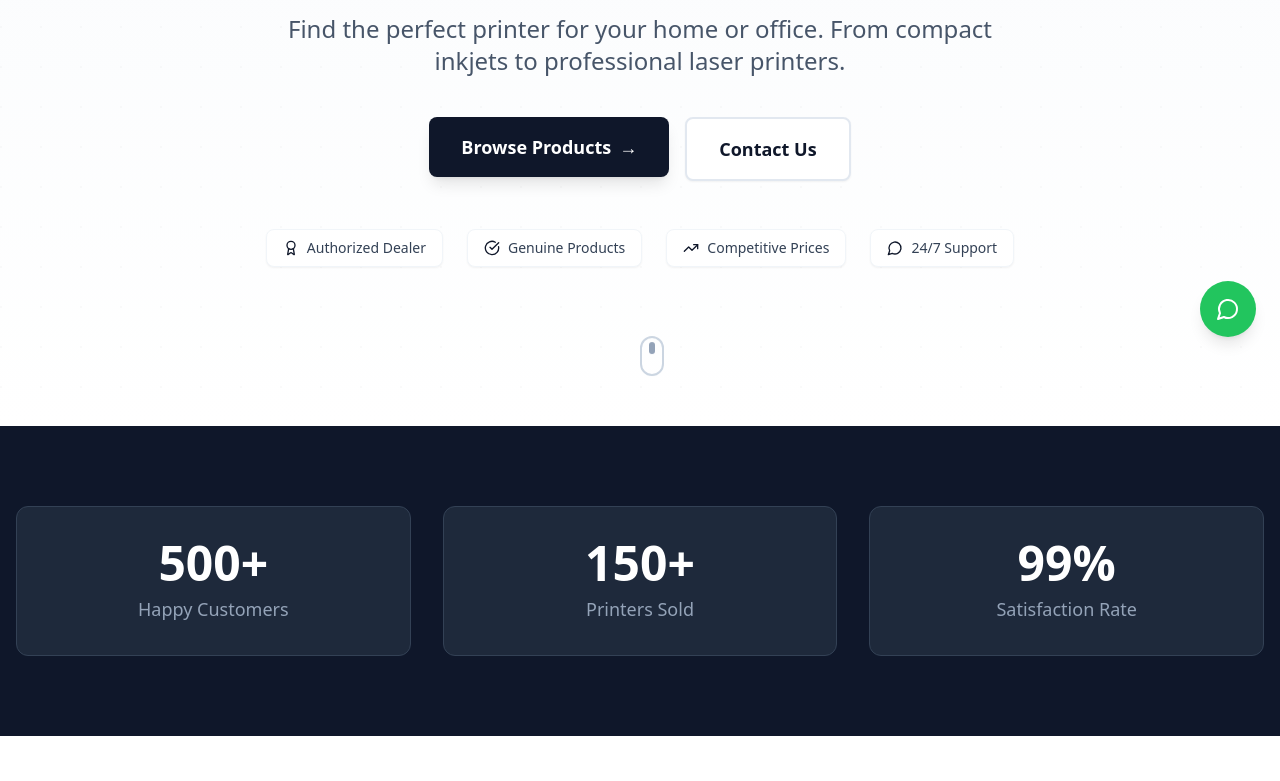
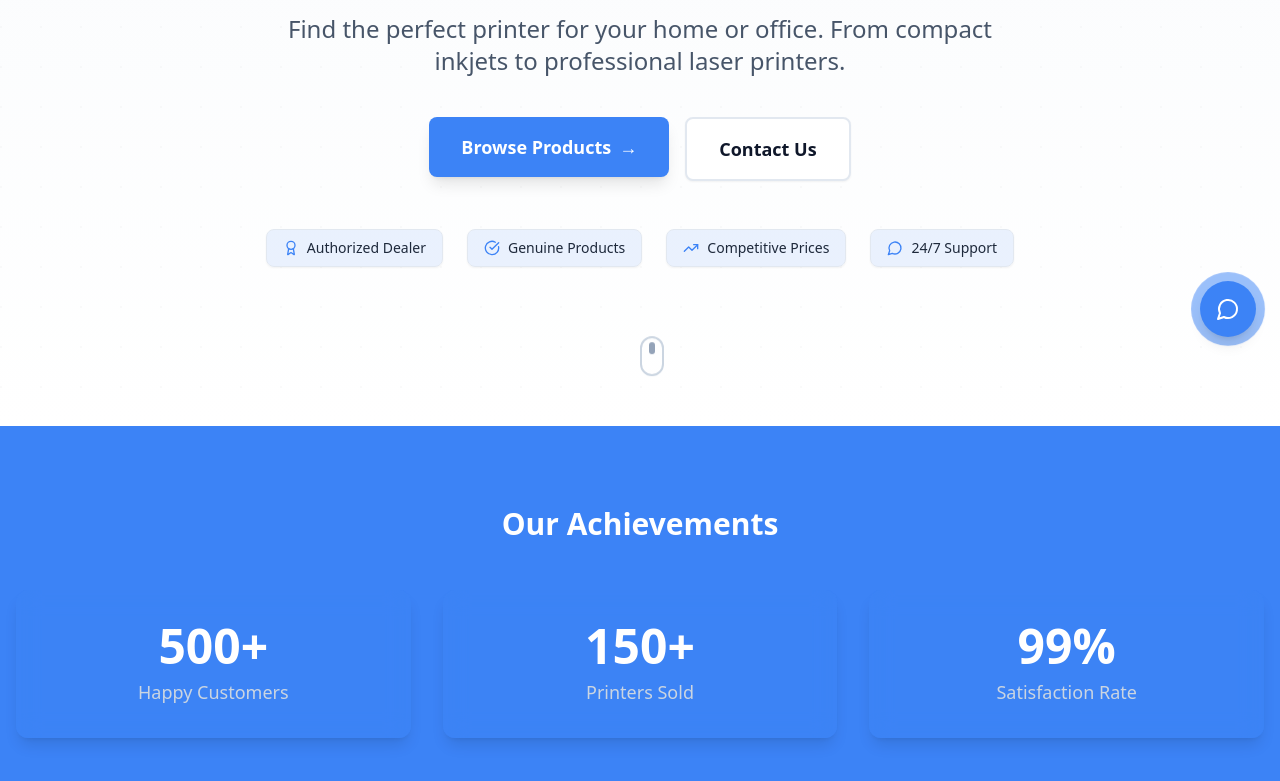
Before and after one commit to Gokubanny/printer-blink, a React (Vite) app: page / in a window 1280 px wide. Shown: the part 439-1220 px from the top of the page. Built offline with nearby package versions, Linux system fonts and the light colour scheme; the HTML template or start-up script is replaced by a standard one.

Commit message:
updte: home page

```diff
--- a/src/components/ProductCard.tsx
+++ b/src/components/ProductCard.tsx
@@ -10,7 +10,7 @@ interface ProductCardProps {
 
 export const ProductCard = ({ printer }: ProductCardProps) => {
   const whatsappMessage = `Hello, I'm interested in the ${printer.name} I saw on your website.`;
-  const whatsappLink = `https://wa.link/vsk687?text=${encodeURIComponent(whatsappMessage)}`;
+  const whatsappLink = `https://wa.link/iy0oov?text=${encodeURIComponent(whatsappMessage)}`;
 
   return (
     <Card className="overflow-hidden hover:shadow-xl transition-all duration-300 h-full flex flex-col hover-scale">
--- a/src/pages/Contact.tsx
+++ b/src/pages/Contact.tsx
@@ -43,7 +43,7 @@ const Contact = () => {
                   <div className="flex-1">
                     <h3 className="font-semibold mb-2">Phone</h3>
                     <p className="text-muted-foreground">
-                      +234 913 511 4075
+                      +234 701 400 6669
                     </p>
                   </div>
                 </div>
@@ -55,7 +55,7 @@ const Contact = () => {
                   <div className="flex-1">
                     <h3 className="font-semibold mb-2">Email</h3>
                     <p className="text-muted-foreground">
-                      omatulemarvellous721@gmail.com
+                      sales@hyperdistng.com
                     </p>
                   </div>
                 </div>
--- a/src/pages/Home.tsx
+++ b/src/pages/Home.tsx
@@ -103,18 +103,19 @@ export default function EnhancedHome() {
       <Navbar />
       {/* Floating WhatsApp Button */}
       <a
-        href="https://wa.me/2349135114075?text=Hello,%20I%20would%20like%20to%20inquire%20about%20your%20printers"
+        href="https://wa.me/2347014006669?text=Hello%2C%20I%20would%20like%20to%20inquire%20about%20your%20printers"
         target="_blank"
         rel="noopener noreferrer"
         className="fixed bottom-6 right-6 z-50 group"
       >
+
         <div className="relative">
-          <div className="absolute inset-0 bg-green-500 rounded-full animate-ping opacity-75"></div>
-          <div className="relative bg-green-500 text-white p-4 rounded-full shadow-lg hover:shadow-xl hover:bg-green-600 transition-all duration-300 hover:scale-110">
+          <div className="absolute inset-0 bg-primary rounded-full animate-ping opacity-75"></div>
+          <div className="relative bg-primary text-white p-4 rounded-full shadow-lg hover:shadow-xl hover:bg-primary transition-all duration-300 hover:scale-110">
             <MessageCircle className="h-6 w-6" />
           </div>
         </div>
-        <div className="absolute right-full mr-3 top-1/2 -translate-y-1/2 bg-slate-900 text-white px-3 py-2 rounded-lg text-sm whitespace-nowrap opacity-0 group-hover:opacity-100 transition-opacity shadow-lg">
+        <div className="absolute right-full mr-3 top-1/2 -translate-y-1/2 bg-primary text-white px-3 py-2 rounded-lg text-sm whitespace-nowrap opacity-0 group-hover:opacity-100 transition-opacity shadow-lg">
           Chat with us!
         </div>
       </a>
@@ -132,7 +133,7 @@ export default function EnhancedHome() {
         <div className="container mx-auto px-4 py-20 relative z-10">
           <div className="text-center max-w-4xl mx-auto">
             <div className="inline-block mb-6">
-              <div className="bg-slate-900 text-white px-5 py-2 rounded-full text-sm font-medium shadow-sm">
+              <div className="bg-primary text-white px-5 py-2 rounded-full text-sm font-medium shadow-sm">
                 🏆 Trusted Printer Provider in Nigeria
               </div>
             </div>
@@ -147,7 +148,7 @@ export default function EnhancedHome() {
 
             <div className="flex flex-col sm:flex-row gap-4 justify-center mb-12">
               <Link to="/products">
-                <button className="group px-8 py-4 bg-slate-900 text-white rounded-lg font-semibold text-lg shadow-lg hover:shadow-xl hover:bg-slate-800 transition-all duration-300 hover:scale-105">
+                <button className="group px-8 py-4 bg-primary text-white rounded-lg font-semibold text-lg shadow-lg hover:shadow-xl hover:bg-primary-500 transition-all duration-300 hover:scale-105">
                   <span className="flex items-center justify-center gap-2">
                     Browse Products
                     <span className="group-hover:translate-x-1 transition-transform">→</span>
@@ -161,13 +162,13 @@ export default function EnhancedHome() {
             </div>
 
             {/* Trust Badges */}
-            <div className="flex flex-wrap justify-center gap-6 text-sm text-slate-700">
+            <div className="flex flex-wrap justify-center gap-6 text-sm text-slate-800">
               {whyChooseUs.map((item, index) => (
                 <div
                   key={index}
-                  className="flex items-center gap-2 bg-white px-4 py-2 rounded-lg shadow-sm border border-slate-100 hover:shadow-md hover:border-slate-200 transition-all duration-300"
+                  className="flex items-center gap-2 bg-primary/10 px-4 py-2 rounded-lg shadow-sm border border-primary/800 hover:bg-primary/20 hover:border-primary transition-all duration-300"
                 >
-                  <item.icon className="h-4 w-4 text-slate-900" />
+                  <item.icon className="h-4 w-4 text-primary" />
                   <span className="font-medium">{item.text}</span>
                 </div>
               ))}
@@ -184,38 +185,46 @@ export default function EnhancedHome() {
       </section>
 
       {/* Stats Section */}
-      <section id="stats-section" className="py-20 bg-slate-900 text-white">
+      <section id="stats-section" className="py-20 bg-primary text-white">
         <div className="container mx-auto px-4">
+          <h2 className="text-center text-3xl font-bold mb-12 text-white">
+            Our Achievements
+          </h2>
+
           <div className="grid md:grid-cols-3 gap-8 text-center">
+            {/* Card 1 */}
             <div className="group">
-              <div className="bg-slate-800 rounded-xl p-8 hover:bg-slate-750 transition-all duration-300 border border-slate-700 hover:border-slate-600">
-                <div className="text-5xl font-bold mb-2 text-white">
+              <div className="bg-primary/70 backdrop-blur-md rounded-xl p-8 hover:bg-primary/90 transition-all duration-300 shadow-lg hover:shadow-slate-600/30">
+                <div className="text-5xl font-extrabold mb-2 text-white group-hover:scale-110 transition-transform duration-300">
                   {customerCount}+
                 </div>
-                <div className="text-lg text-slate-400">Happy Customers</div>
+                <div className="text-lg text-slate-300">Happy Customers</div>
               </div>
             </div>
 
+            {/* Card 2 */}
             <div className="group">
-              <div className="bg-slate-800 rounded-xl p-8 hover:bg-slate-750 transition-all duration-300 border border-slate-700 hover:border-slate-600">
-                <div className="text-5xl font-bold mb-2 text-white">
+              <div className="bg-primary/70 backdrop-blur-md rounded-xl p-8  hover:bg-primary/90 transition-all duration-300 shadow-lg hover:shadow-slate-600/30">
+                <div className="text-5xl font-extrabold mb-2 text-white group-hover:scale-110 transition-transform duration-300">
                   {printersCount}+
                 </div>
-                <div className="text-lg text-slate-400">Printers Sold</div>
+                <div className="text-lg text-slate-300">Printers Sold</div>
               </div>
             </div>
 
+            {/* Card 3 */}
             <div className="group">
-              <div className="bg-slate-800 rounded-xl p-8 hover:bg-slate-750 transition-all duration-300 border border-slate-700 hover:border-slate-600">
-                <div className="text-5xl font-bold mb-2 text-white">
+              <div className="bg-primary/70 backdrop-blur-md rounded-xl p-8  hover:bg-primary/90 transition-all duration-300 shadow-lg hover:shadow-slate-600/30">
+                <div className="text-5xl font-extrabold mb-2 text-white group-hover:scale-110 transition-transform duration-300">
                   {satisfactionCount}%
                 </div>
-                <div className="text-lg text-slate-400">Satisfaction Rate</div>
+                <div className="text-lg text-slate-300">Satisfaction Rate</div>
               </div>
             </div>
           </div>
         </div>
       </section>
+
 
       {/* Features Section */}
       <section className="py-20 bg-white">
@@ -235,7 +244,7 @@ export default function EnhancedHome() {
                 key={index}
                 className="group relative bg-white rounded-xl p-8 shadow-sm hover:shadow-lg transition-all duration-300 hover:-translate-y-1 border border-slate-200 hover:border-slate-300"
               >
-                <div className="inline-flex items-center justify-center w-14 h-14 rounded-lg bg-slate-900 mb-6 group-hover:scale-110 transition-transform duration-300">
+                <div className="inline-flex items-center justify-center w-14 h-14 rounded-lg bg-primary mb-6 group-hover:scale-110 transition-transform duration-300">
                   <feature.icon className="h-7 w-7 text-white" />
                 </div>
 
@@ -293,7 +302,7 @@ export default function EnhancedHome() {
       {/* CTA Section */}
       <section className="py-20 bg-white">
         <div className="container mx-auto px-4">
-          <div className="relative bg-slate-900 rounded-2xl p-12 md:p-16 text-center shadow-xl overflow-hidden">
+          <div className="relative bg-primary rounded-2xl p-12 md:p-16 text-center shadow-xl overflow-hidden">
             <div className="absolute inset-0 opacity-5">
               <div className="absolute inset-0" style={{
                 backgroundImage: `radial-gradient(circle at 1px 1px, rgb(255 255 255) 1px, transparent 0)`,
```
